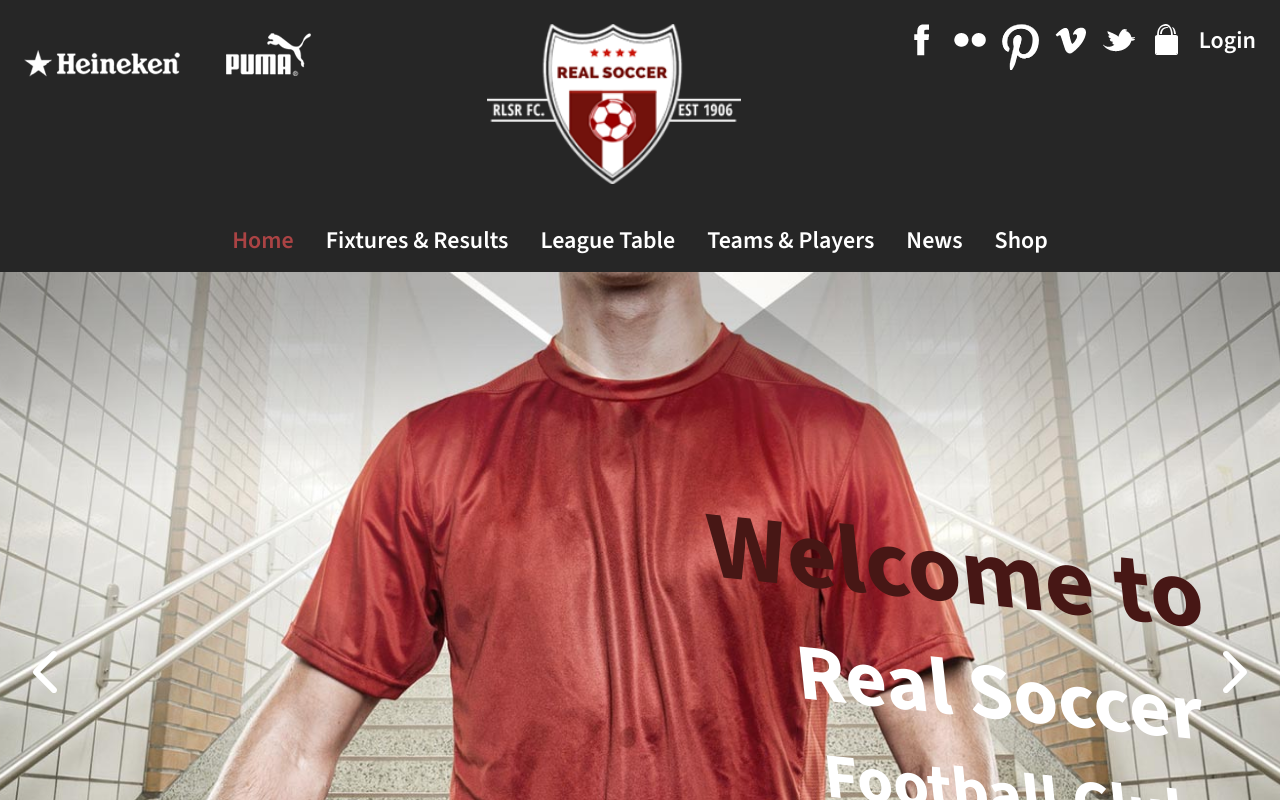
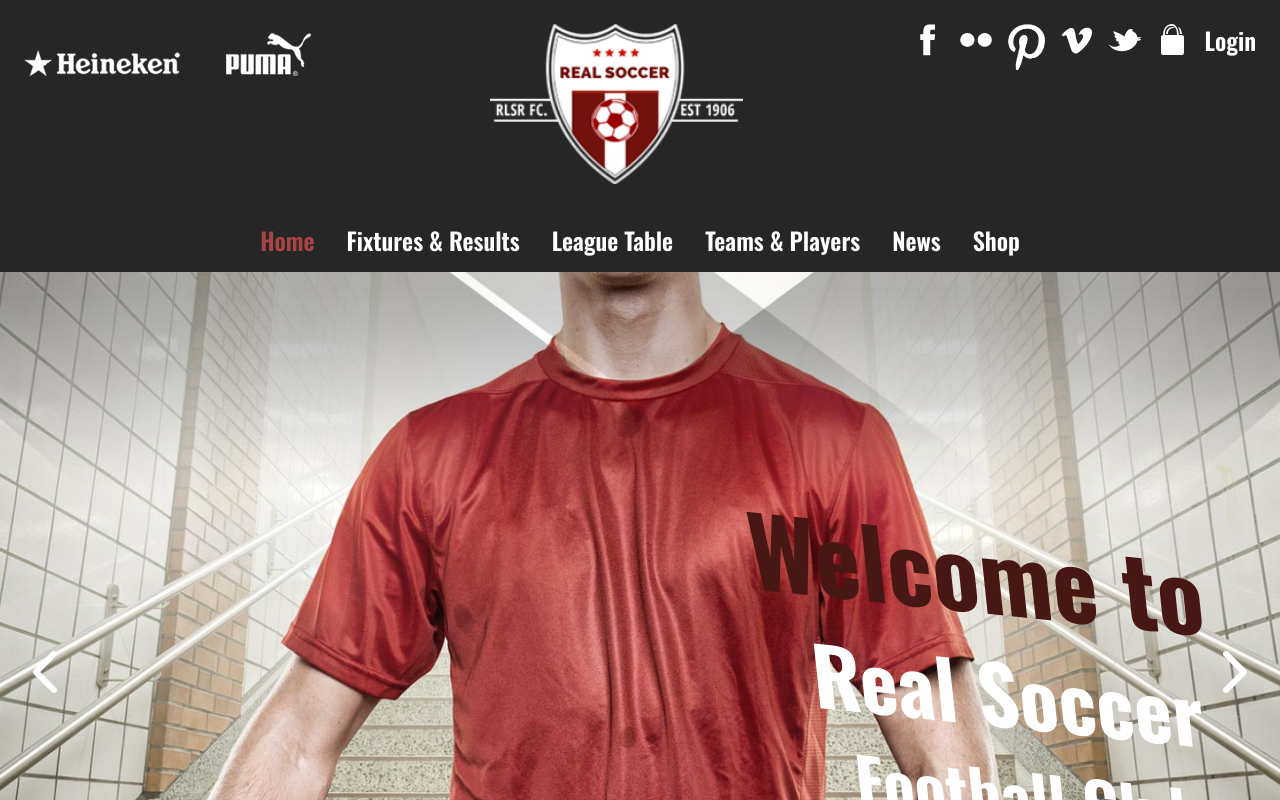
Before and after one commit to Shreyank-Puthran/mern-project, a React (Vite) app in the folder soccer-frontend/: page / in a window 1280 px wide. Shown: the top 800 px of the page. Built offline with nearby package versions, Linux system fonts and the light colour scheme; no server answers; grey boxes are pictures that could not be loaded.

Commit message:
Font family changed to oswald

```diff
--- a/soccer-frontend/src/index.css
+++ b/soccer-frontend/src/index.css
@@ -1,5 +1,6 @@
 /* Font Family Import */
 @import url("https://fonts.googleapis.com/css2?family=Source+Code+Pro:ital,wght@0,200..900;1,200..900&family=Source+Sans+3:ital,wght@0,200..900;1,200..900&display=swap");
+@import url('https://fonts.googleapis.com/css2?family=Oswald:wght@200..700&display=swap');
 /* Tailwind */
 @import "tailwindcss";
 /* @tailwind base;
@@ -12,7 +13,8 @@
 #root {
   min-height: 100%;
   min-width: 100%;
-  font-family: "Source Sans 3", sans-serif;
+  /* font-family: "Source Sans 3", sans-serif; */
+  font-family: "Oswald", sans-serif;
 }
 
 ::-webkit-scrollbar {
--- a/soccer-frontend/tailwind.config.mjs
+++ b/soccer-frontend/tailwind.config.mjs
@@ -3,6 +3,9 @@
   content: ["./index.html", "./src/**/*.{js,jsx,ts,tsx}"],
   theme: {
     extend: {
+      fontFamily: {
+        oswald: ["Oswald", "sans-serif"],
+      },
       keyframes: {
         "fade-in-up": {
           "0%": { opacity: "0", transform: "translateY(20px)" },
@@ -12,19 +15,17 @@
           "0%": { transform: "translateX(-100%)" },
           "100%": { transform: "translateX(0)" },
         },
-        "rotate": {
+        rotate: {
           "0%": { transform: "rotate(0deg)" },
           "25%": { transform: "rotate(90deg)" },
           "50%": { transform: "rotate(270deg)" },
           "100%": { transform: "rotate(180deg)" },
         },
-        // Add more custom keyframes here
       },
       animation: {
         "fade-in-up": "fade-in-up 0.8s ease-out forwards",
         "slide-in-left": "slide-in-left 0.6s ease-out forwards",
-        "rotate": "rotate 2s ease-in-out 0.6s forwards",
-        // Add more animation shortcuts here
+        rotate: "rotate 2s ease-in-out 0.6s forwards",
       },
     },
   },
```
